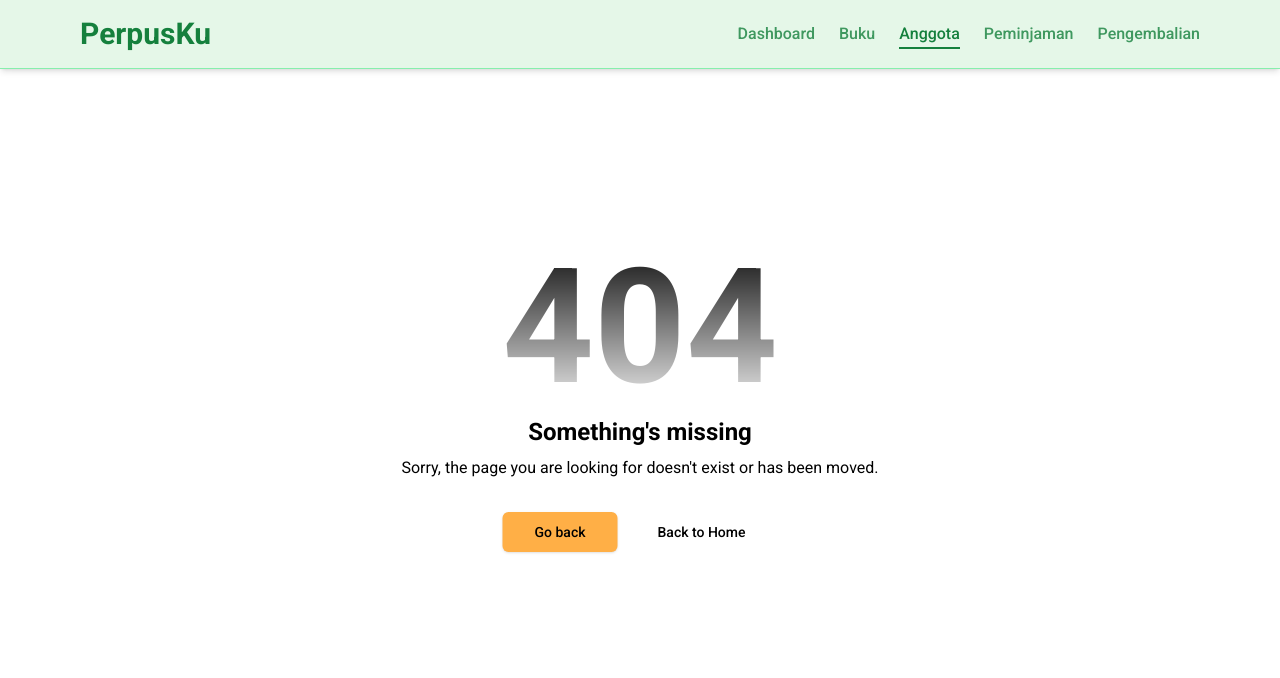
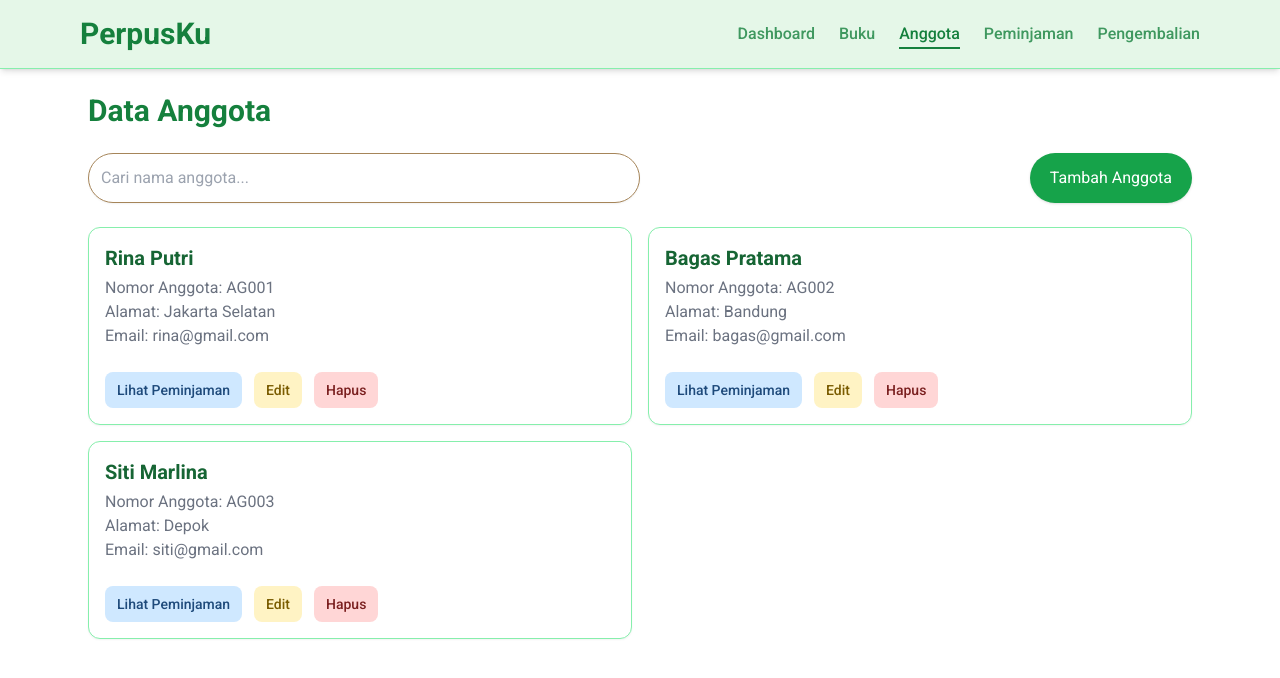
Before and after one commit to teksaglobalindonesia/perpusku-tj-2025, a Next.js app: page /anggota in a window 1280 px wide. Before the commit this address had no page. Shown: the top 678 px of the page. Built offline with nearby package versions, Linux system fonts and the light colour scheme.

Commit message:
PK-06 Anggota Page Layout

```diff
--- /dev/null
+++ b/app/anggota/page.tsx
@@ -0,0 +1,7 @@
+'use client';
+
+import AnggotaPage from '../../components/custom/anggota';
+
+export default function Page() {
+  return <AnggotaPage />;
+}
--- a/components/custom/anggota.tsx
+++ b/components/custom/anggota.tsx
@@ -0,0 +1,89 @@
+'use client';
+
+import { useState } from 'react';
+
+export default function AnggotaPage() {
+  const [search, setSearch] = useState('');
+
+  const anggotaData = [
+    {
+      id: 1,
+      nama: 'Rina Putri',
+      nomor: 'AG001',
+      alamat: 'Jakarta Selatan',
+      email: 'rina@gmail.com'
+    },
+    {
+      id: 2,
+      nama: 'Bagas Pratama',
+      nomor: 'AG002',
+      alamat: 'Bandung',
+      email: 'bagas@gmail.com'
+    },
+    {
+      id: 3,
+      nama: 'Siti Marlina',
+      nomor: 'AG003',
+      alamat: 'Depok',
+      email: 'siti@gmail.com'
+    }
+  ];
+
+  const filtered = anggotaData.filter((a) =>
+    a.nama.toLowerCase().includes(search.toLowerCase())
+  );
+
+  return (
+    <div className="mx-auto max-w-6xl p-6">
+      {/* Header */}
+      <h1 className="mb-6 text-3xl font-bold text-green-700">Data Anggota</h1>
+
+      {/* Search + Tambah — SAMA dengan halaman Buku */}
+      <div className="mb-6 flex flex-col gap-3 sm:flex-row sm:justify-between">
+        <input
+          type="text"
+          placeholder="Cari nama anggota..."
+          className="w-full rounded-full border p-3 shadow-sm focus:outline-green-600 sm:w-1/2"
+          value={search}
+          onChange={(e) => setSearch(e.target.value)}
+        />
+
+        <button className="w-full rounded-full bg-green-600 px-5 py-3 text-white shadow hover:bg-green-700 sm:w-auto">
+          Tambah Anggota
+        </button>
+      </div>
+
+      {/* Card List */}
+      <div className="grid grid-cols-1 gap-4 md:grid-cols-2">
+        {filtered.map((item) => (
+          <div
+            key={item.id}
+            className="flex flex-col rounded-xl border border-green-300 bg-white p-4 shadow-sm"
+          >
+            <h2 className="mb-1 text-xl font-bold text-green-800">
+              {item.nama}
+            </h2>
+            <p className="text-gray-500">Nomor Anggota: {item.nomor}</p>
+            <p className="text-gray-500">Alamat: {item.alamat}</p>
+            <p className="mb-4 text-gray-500">Email: {item.email}</p>
+
+            {/* Button Actions */}
+            <div className="mt-2 flex items-center gap-3">
+              <button className="rounded-lg bg-[#CFE8FF] px-3 py-2 text-sm font-medium text-[#1E4A7B] hover:bg-[#B7DBFF]">
+                Lihat Peminjaman
+              </button>
+
+              <button className="rounded-lg bg-[#FFF3C4] px-3 py-2 text-sm font-medium text-[#7A5C00] hover:bg-[#FFE9A1]">
+                Edit
+              </button>
+
+              <button className="rounded-lg bg-[#FFD6D6] px-3 py-2 text-sm font-medium text-[#7A1F1F] hover:bg-[#FFBFBF]">
+                Hapus
+              </button>
+            </div>
+          </div>
+        ))}
+      </div>
+    </div>
+  );
+}
--- a/components/custom/buku.tsx
+++ b/components/custom/buku.tsx
@@ -165,7 +165,7 @@ export default function BukuPage() {
         {filteredBooks.map((b, index) => (
           <div
             key={index}
-            className="rounded-xl border bg-white p-3 shadow-sm transition hover:shadow-md"
+            className="flex flex-col rounded-xl border bg-white p-3 shadow-sm transition hover:shadow-md"
           >
             <img
               src={b.cover}
@@ -173,27 +173,25 @@ export default function BukuPage() {
               className="h-40 w-full rounded-xl object-cover md:h-48"
             />
 
-            <div className="mt-3">
+            {/* CONTAINER INFO BUKU */}
+            <div className="mt-3 flex flex-col gap-1">
               <h3 className="text-sm font-semibold text-gray-800 md:text-base">
                 {b.judul}
               </h3>
 
-              {/* PENULIS */}
-              <div className="mt-1 text-xs text-gray-600 md:text-sm">
+              <div className="text-xs text-gray-600 md:text-sm">
                 <span className="font-medium text-gray-700">Penulis:</span>{' '}
                 {b.penulis}
               </div>
 
-              {/* PENERBIT + TAHUN */}
-              <div className="mt-1 flex items-center gap-1 text-xs text-gray-500 md:text-sm">
+              <div className="flex items-center gap-1 text-xs text-gray-500 md:text-sm">
                 <span>{b.penerbit}</span>
                 <span>•</span>
                 <span>{b.tahun}</span>
               </div>
 
-              {/* KATEGORI */}
-              <div className="mt-1 text-xs text-gray-500 md:text-sm">
-                <span>Kategori:</span> {b.kategori}
+              <div className="text-xs text-gray-500 md:text-sm">
+                Kategori: {b.kategori}
               </div>
 
               <div className="mt-2">
@@ -209,8 +207,10 @@ export default function BukuPage() {
                   {b.stok === 0 ? 'Stok Habis' : `Stok: ${b.stok}`}
                 </span>
               </div>
+            </div>
 
-              <div className="mt-3 flex justify-between">
+            {/* TOMBOL — SELALU DI BAWAH */}
+            <div className="mt-auto flex justify-between pt-3">
               <button
                 onClick={() => openEditModal(b)}
                 className="rounded-full bg-green-100 px-3 py-2 text-xs text-green-700 transition hover:bg-green-200 md:text-sm"
@@ -224,7 +224,6 @@ export default function BukuPage() {
               >
                 Hapus
               </button>
-              </div>
             </div>
           </div>
         ))}
```
Lines whose indentation alone changed are shown as unchanged.
